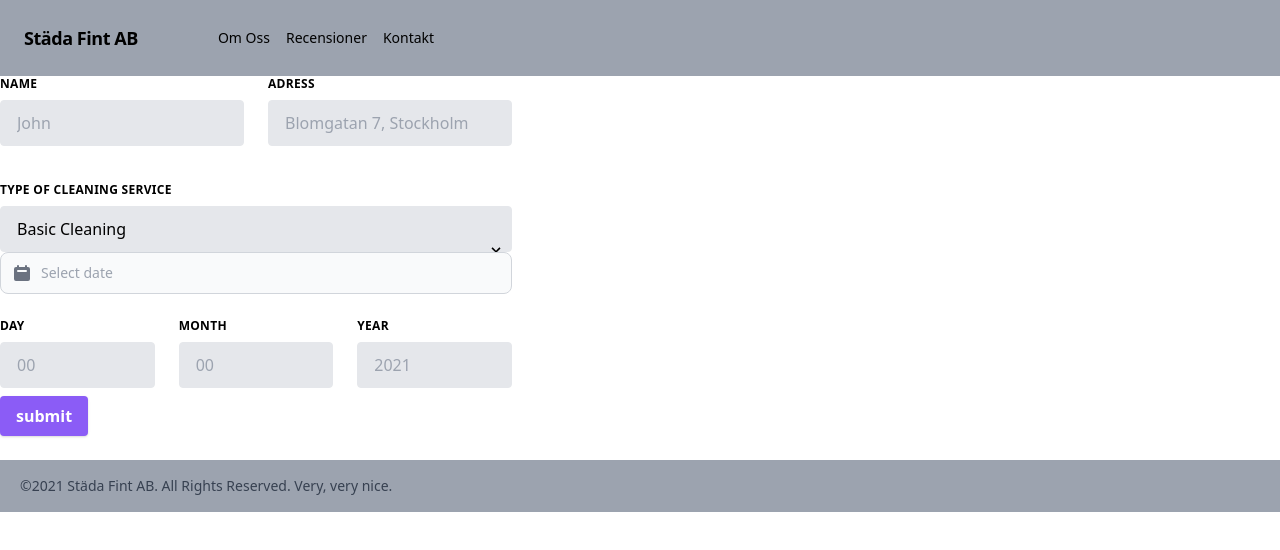
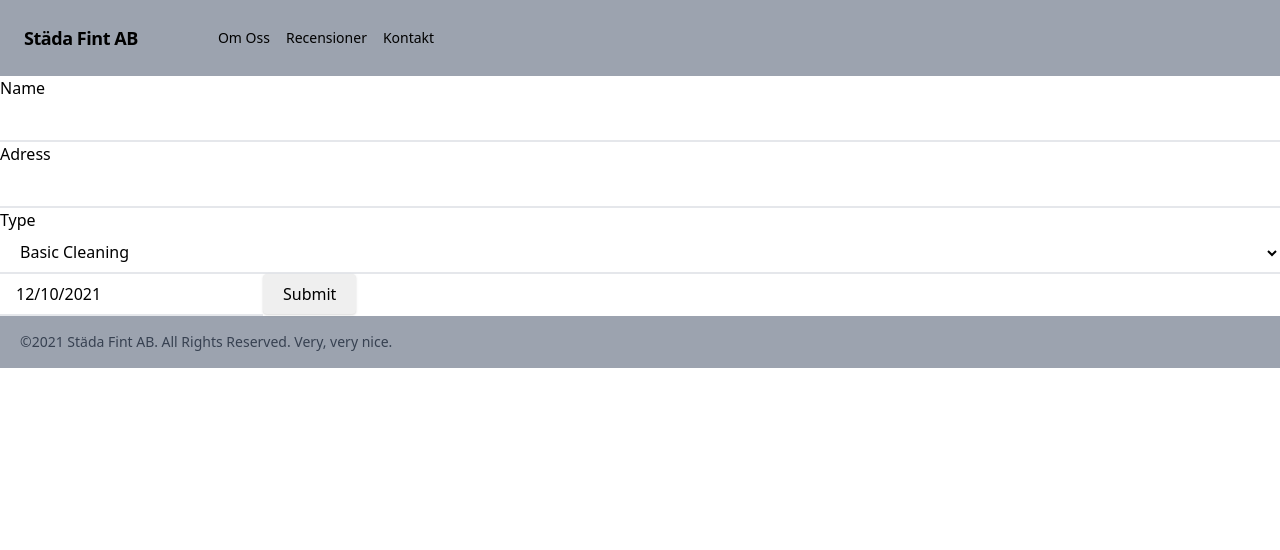
Before and after one commit to Fjedern/Nicecleaning_AB, a React (Create React App) app in the folder frontend/: page /minsida in a window 1280 px wide. Shown: the top 550 px of the page. Built offline with nearby package versions, Linux system fonts and the light colour scheme.

Commit message:
Update UserPage.js

```diff
--- a/frontend/src/pages/UserPage.js
+++ b/frontend/src/pages/UserPage.js
@@ -1,9 +1,10 @@
 import BookingForm from '../components/BookingForm.js';
+import BookingFormV2 from "../components/BookingFormV2";
 
 const UserPage =()=>{
     return (
         <div className="container mx-auto">
-            <BookingForm/>
+            <BookingFormV2/>
         </div>
 
     );
```
